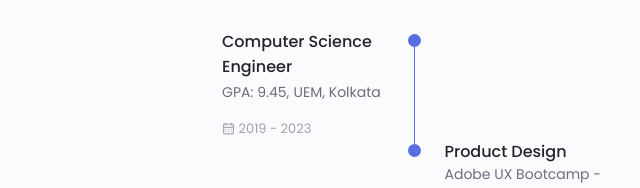
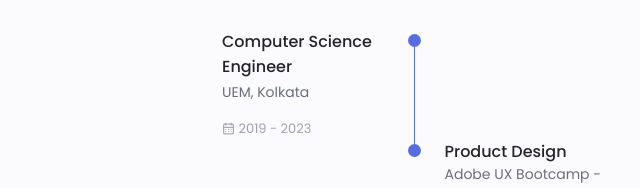
Before and after one commit to chirag4862/Portfolio, a plain HTML site: page index.html in a window 1280 px wide. Shown: the part 2226-2414 px from the top of the page, 226-866 px from the left. Drawn offline with nearby package versions, Linux system fonts and the light colour scheme.

Commit message:
Added Work

```diff
--- a/index.html
+++ b/index.html
@@ -4,7 +4,7 @@
     <meta charset="UTF-8" />
     <meta name="viewport" content="width=device-width, initial-scale=1.0" />
 
-    <!--==================== UNICONS ====================-->
+    <!--==================== UNICON ====================-->
     <link
       rel="stylesheet"
       href="https://unicons.iconscout.com/release/v4.0.0/css/line.css"
@@ -370,7 +370,6 @@
                   <h3 class="qualification__title">
                     Computer Science Engineer
                   </h3>
-                  <span class="qualification__subtitle">GPA: 9.45, </span>
                   <span class="qualification__subtitle">UEM, Kolkata</span>
                   <div class="qualification__calendar">
                     <i class="uil uil-calendar-alt"></i>
@@ -418,7 +417,9 @@
                 </div>
 
                 <div>
-                  <h3 class="qualification__title">3D AR/VR Artist - Intern</h3>
+                  <h3 class="qualification__title">
+                    3D AR/VR Artist - Intern
+                  </h3>
                   <span class="qualification__subtitle"
                     >Twin Reality LLP - Remote</span
                   >
@@ -494,10 +495,7 @@
             </div>
 
             <span
-              class="
-                button button--flex button--small button--link
-                services__button
-              "
+              class="button button--flex button--small button--link services__button"
             >
               View More
               <i class="uil uil-arrow-right button__icon"></i>
@@ -546,10 +544,7 @@
             </div>
 
             <span
-              class="
-                button button--flex button--small button--link
-                services__button
-              "
+              class="button button--flex button--small button--link services__button"
             >
               View More
               <i class="uil uil-arrow-right button__icon"></i>
@@ -598,10 +593,7 @@
             </div>
 
             <span
-              class="
-                button button--flex button--small button--link
-                services__button
-              "
+              class="button button--flex button--small button--link services__button"
             >
               View More
               <i class="uil uil-arrow-right button__icon"></i>
```
